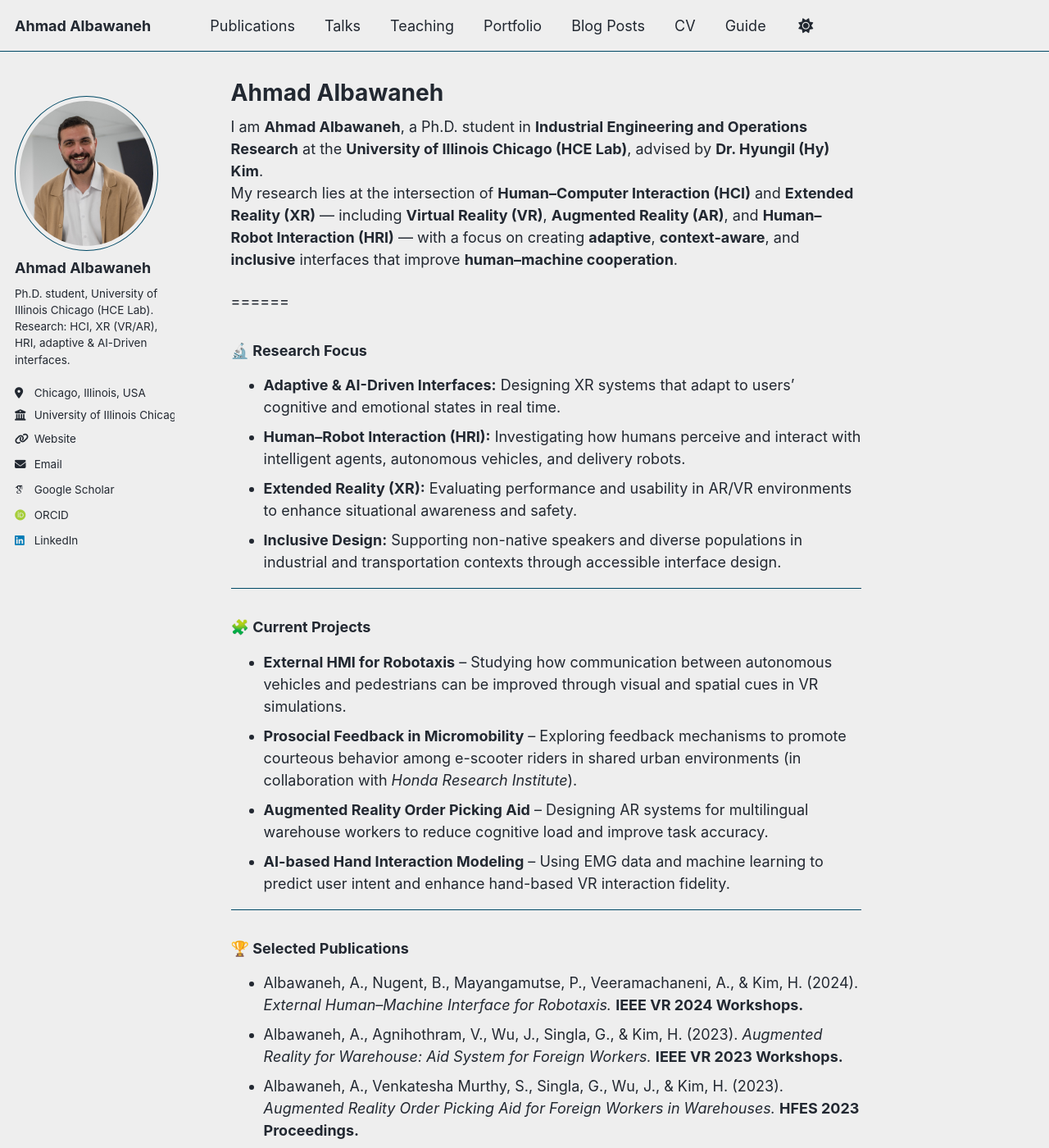
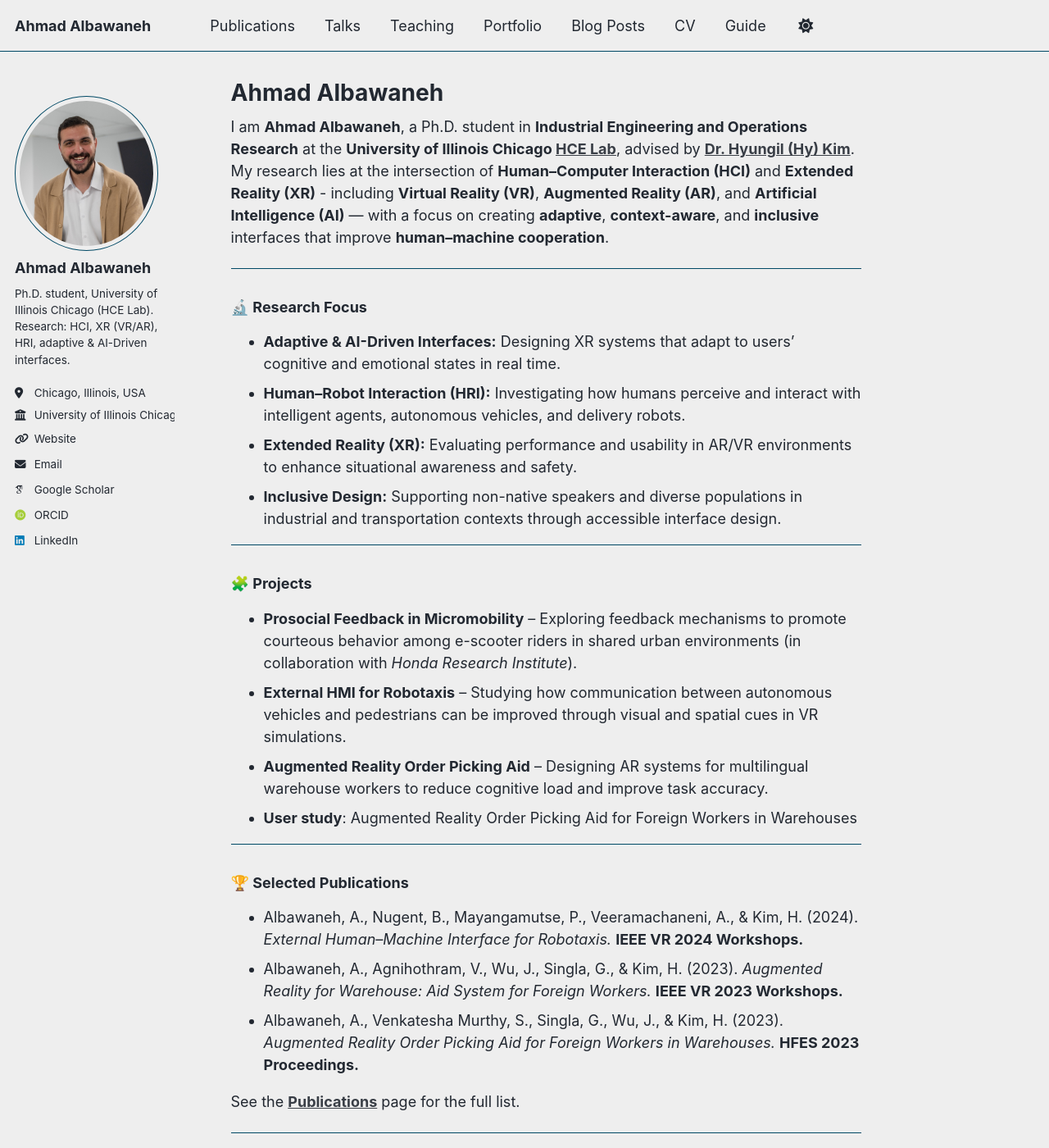
Before and after one commit to bawaneh/bawaneh, a Jekyll site: the page built from _pages/about.md, in a window 1280 px wide and 1400 px high. Shown: the whole window at 82% size. Built offline with Jekyll 4.4.1, drawn with Linux system fonts in a browser that asks for light colours; some web fonts are replaced; a script that is not in the unit is left out; some of the changed text lies outside the part shown.

Commit message:
Update about.md

```diff
--- a/_pages/about.md
+++ b/_pages/about.md
@@ -8,12 +8,12 @@ redirect_from:
 ---
 
 
-I am **Ahmad Albawaneh**, a Ph.D. student in **Industrial Engineering and Operations Research** at the **University of Illinois Chicago (HCE Lab)**, advised by **Dr. Hyungil (Hy) Kim**.
-My research lies at the intersection of **Human–Computer Interaction (HCI)** and **Extended Reality (XR)** — including **Virtual Reality (VR)**, **Augmented Reality (AR)**, and **Human–Robot Interaction (HRI)** — with a focus on creating **adaptive**, **context-aware**, and **inclusive** interfaces that improve **human–machine cooperation**.
+I am **Ahmad Albawaneh**, a Ph.D. student in **Industrial Engineering and Operations Research** at the **University of Illinois Chicago [HCE Lab](https://sites.google.com/view/human-centered-engineering)**, advised by [**Dr. Hyungil (Hy) Kim**](https://mie.uic.edu/profiles/kim-hyungil/).
+My research lies at the intersection of **Human–Computer Interaction (HCI)** and **Extended Reality (XR)** - including **Virtual Reality (VR)**, **Augmented Reality (AR)**, and **Artificial Intelligence (AI)** — with a focus on creating **adaptive**, **context-aware**, and **inclusive** interfaces that improve **human–machine cooperation**.
 
 
 
-======
+---
 
 
 ### 🔬 Research Focus
@@ -25,11 +25,11 @@ My research lies at the intersection of **Human–Computer Interaction (HCI)** a
 
 ---
 
-### 🧩 Current Projects
+### 🧩 Projects
+- **Prosocial Feedback in Micromobility** – Exploring feedback mechanisms to promote courteous behavior among e-scooter riders in shared urban environments (in collaboration with *Honda Research Institute*).
 - **External HMI for Robotaxis** – Studying how communication between autonomous vehicles and pedestrians can be improved through visual and spatial cues in VR simulations.
-- **Prosocial Feedback in Micromobility** – Exploring feedback mechanisms to promote courteous behavior among e-scooter riders in shared urban environments (in collaboration with *Honda Research Institute*).
 - **Augmented Reality Order Picking Aid** – Designing AR systems for multilingual warehouse workers to reduce cognitive load and improve task accuracy.
-- **AI-based Hand Interaction Modeling** – Using EMG data and machine learning to predict user intent and enhance hand-based VR interaction fidelity.
+- **User study**: Augmented Reality Order Picking Aid for Foreign Workers in Warehouses
 
 ---
 
@@ -50,7 +50,7 @@ See the [**Publications**]({{ site.baseurl }}/publications/) page for the full l
 
 ### 🧠 Teaching & Mentorship
 - **Graduate Research Assistant**, Human-Centered Engineering Lab (UIC)
-- **Teaching Assistant**, IE 342 – *Engineering Statistics* and IE 473 – *Stochastic Processes & Queuing Models*
+- **Teaching Assistant**, [IE 342](https://catalog.uic.edu/all-course-descriptions/ie/) Probability and Statistics for Engineers (Spring 2024, Fall 2025)
 - Mentoring undergraduate researchers in AR/VR usability testing and experimental design.
 
 ---
```
